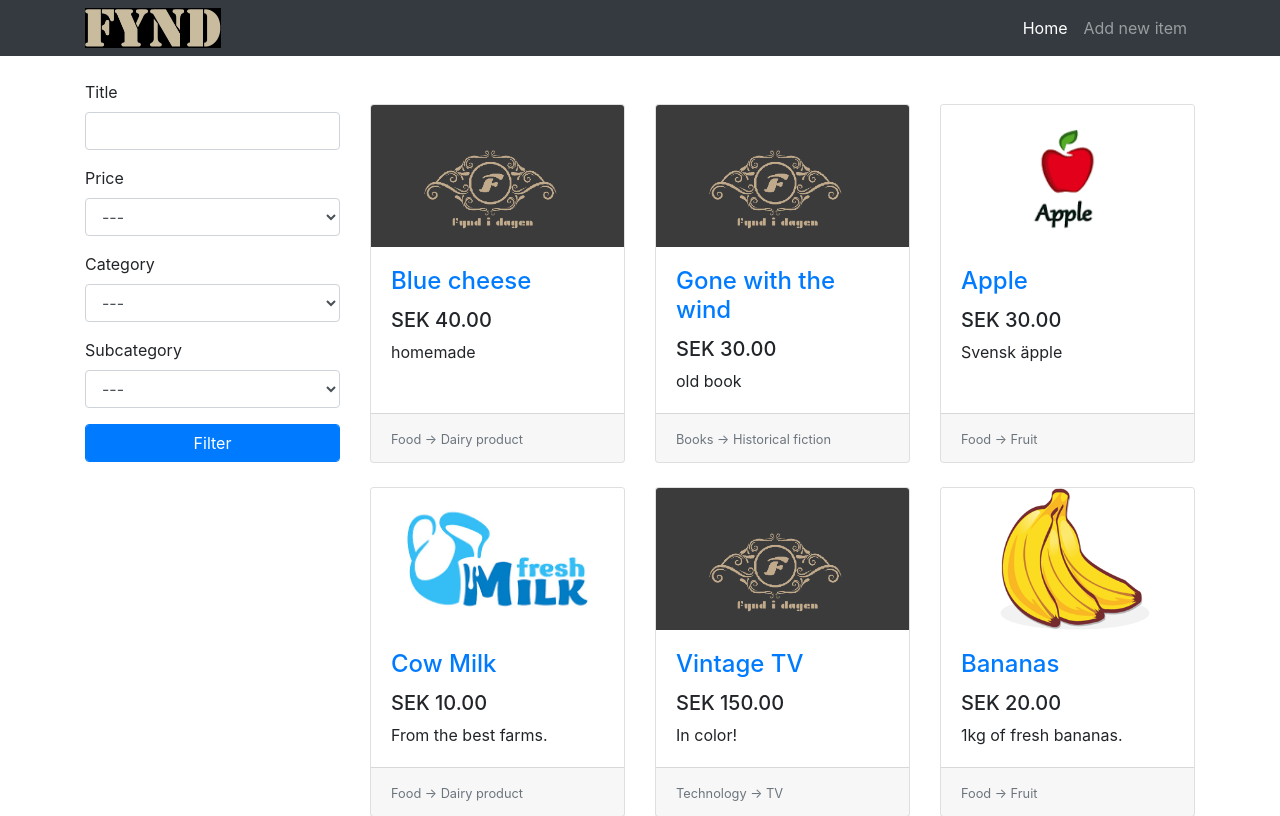
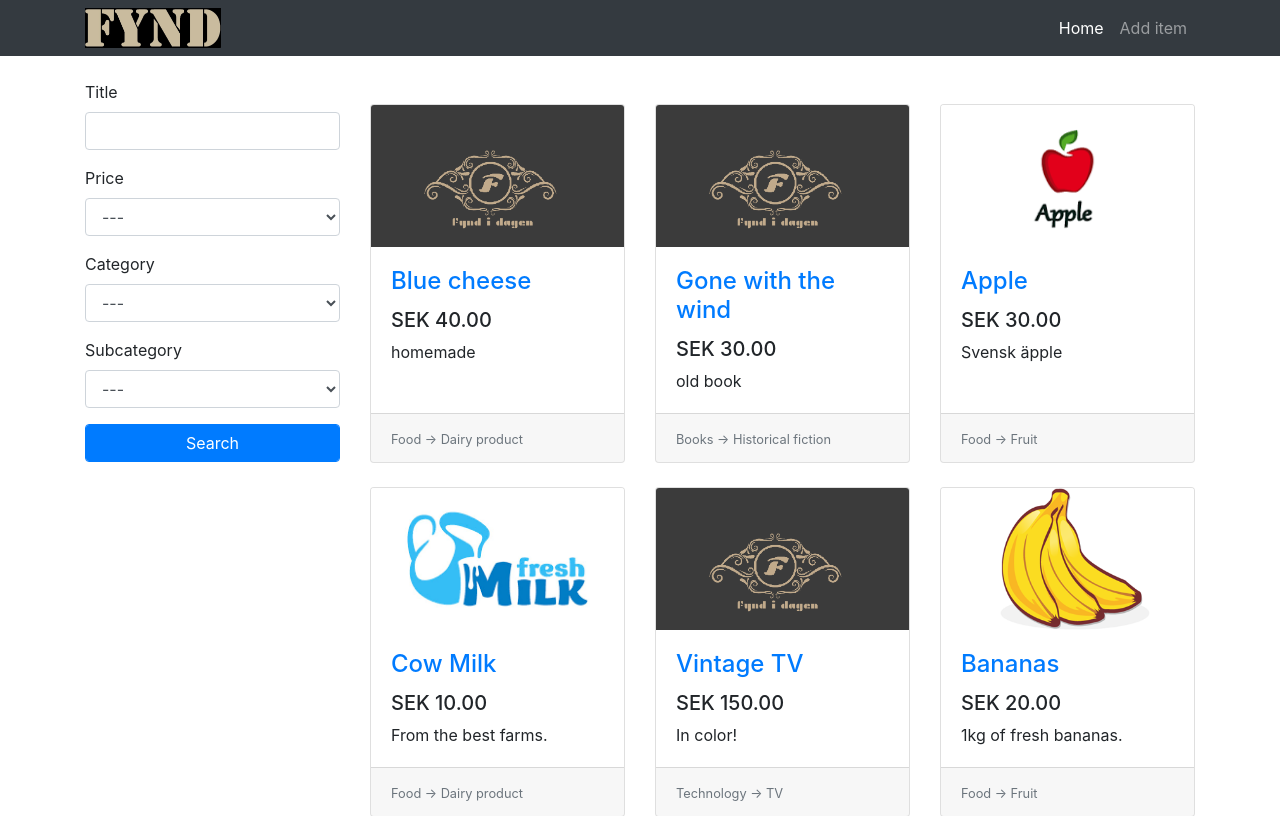
Before and after one commit to AmmarSahyoun/Flask_WebShop, a Flask app: page / in a window 1280 px wide. Shown: the top 816 px of the page. Run offline with Flask 2, Linux system fonts and the light colour scheme; data comes from the database, SQL or seed files in the repository; data that the repository does not hold is empty; parts of the project's set-up code (start-up, migrations or seed data) failed here and were passed over; some libraries are stand-ins or nearby versions.

Commit message:
clean comments and test

```diff
--- a/app.py
+++ b/app.py
@@ -106,7 +106,7 @@ class FilterForm(FlaskForm):
     price       = SelectField("Price", coerce=int, choices=[(0, "---"), (1, "Max to Min"), (2, "Min to Max")])
     category    = SelectField("Category", coerce=int)
     subcategory = SelectField("Subcategory", coerce=int)
-    submit      = SubmitField("Filter")
+    submit      = SubmitField("Search")
 
 class NewCommentForm(FlaskForm):
     content = TextAreaField("Comment", validators=[InputRequired("Input is required."), DataRequired("Data is required.")])
@@ -368,7 +368,7 @@ def new_item():
 
     c.execute("SELECT id, name FROM categories")
     categories = c.fetchall()
-    # [(1, 'Food'), (2, 'Technology'), (3, 'Books')]
+
     form.category.choices = categories
 
     c.execute("SELECT id, name FROM subcategories")
--- a/templates/base.html
+++ b/templates/base.html
@@ -28,7 +28,7 @@
             <a href="{{ url_for('home') }}" class="nav-link">Home</a>
           </li>
           <li class="nav-item {{ 'active' if active_page == 'new_item' else '' }}">
-            <a href="{{ url_for('new_item') }}" class="nav-link">Add new item</a>
+            <a href="{{ url_for('new_item') }}" class="nav-link">Add item</a>
           </li>
         </ul>
       </div>
```
